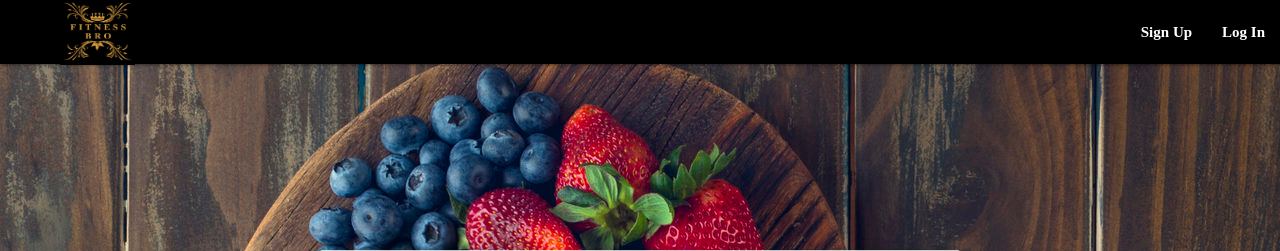
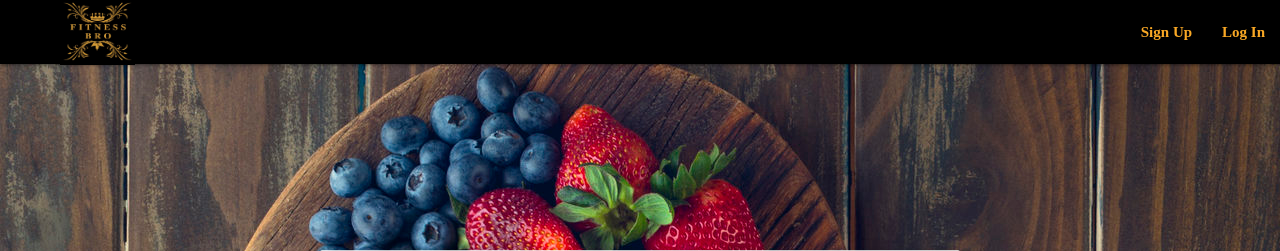
Before and after one commit to ColtonRennie/FitnessBro, a Django app: page / in a window 1280 px wide. Shown: the top 251 px of the page. Run offline with Django 4.2, Linux system fonts and the light colour scheme.

Commit message:
change text color and move images

```diff
--- a/main_app/templates/base.html
+++ b/main_app/templates/base.html
@@ -60,8 +60,16 @@
               >
             </li>
             {% else %}
-            <li><a href="{% url 'signup' %}">Sign Up</a></li>
-            <li><a href="{% url 'login' %}">Log In</a></li>
+            <li>
+              <a class="yellow-text text-darken-3" href="{% url 'signup' %}"
+                >Sign Up</a
+              >
+            </li>
+            <li>
+              <a class="yellow-text text-darken-3" href="{% url 'login' %}"
+                >Log In</a
+              >
+            </li>
             {% endif %}
           </ul>
         </div>
```
Also changed, not shown: images/ERD-Userstory.jpg (renamed from fitnessbro/images/ERD-Userstory.jpg), images/check-in.jpg (renamed from fitnessbro/images/check-in.jpg), images/food-input.jpg (renamed from fitnessbro/images/food-input.jpg), images/home-signed-in.jpg (renamed from fitnessbro/images/home-signed-in.jpg), images/home-signed-out.jpg (renamed from fitnessbro/images/home-signed-out.jpg), images/logo.jpg (renamed from fitnessbro/images/logo.jpg), images/sign-up.jpg (renamed from fitnessbro/images/sign-up.jpg), images/wireframe.jpg (renamed from fitnessbro/images/wireframe.jpg).
